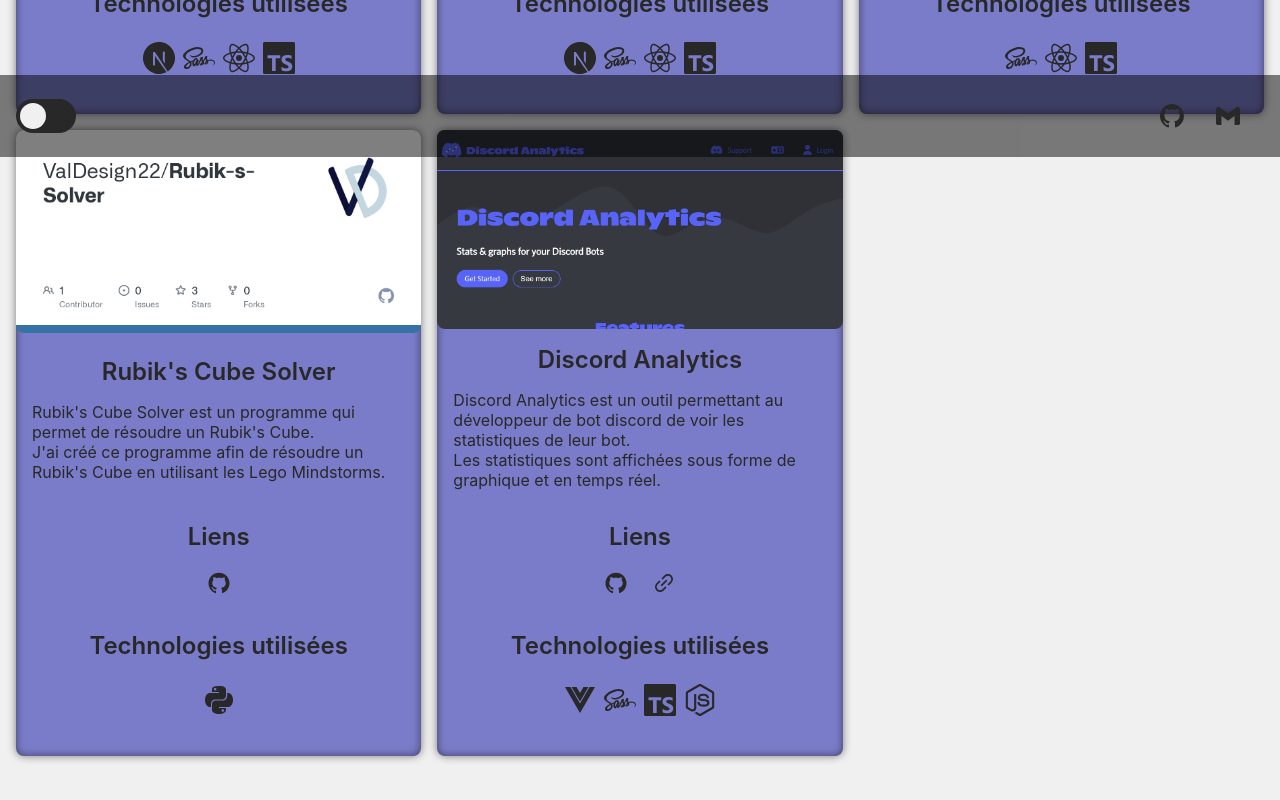
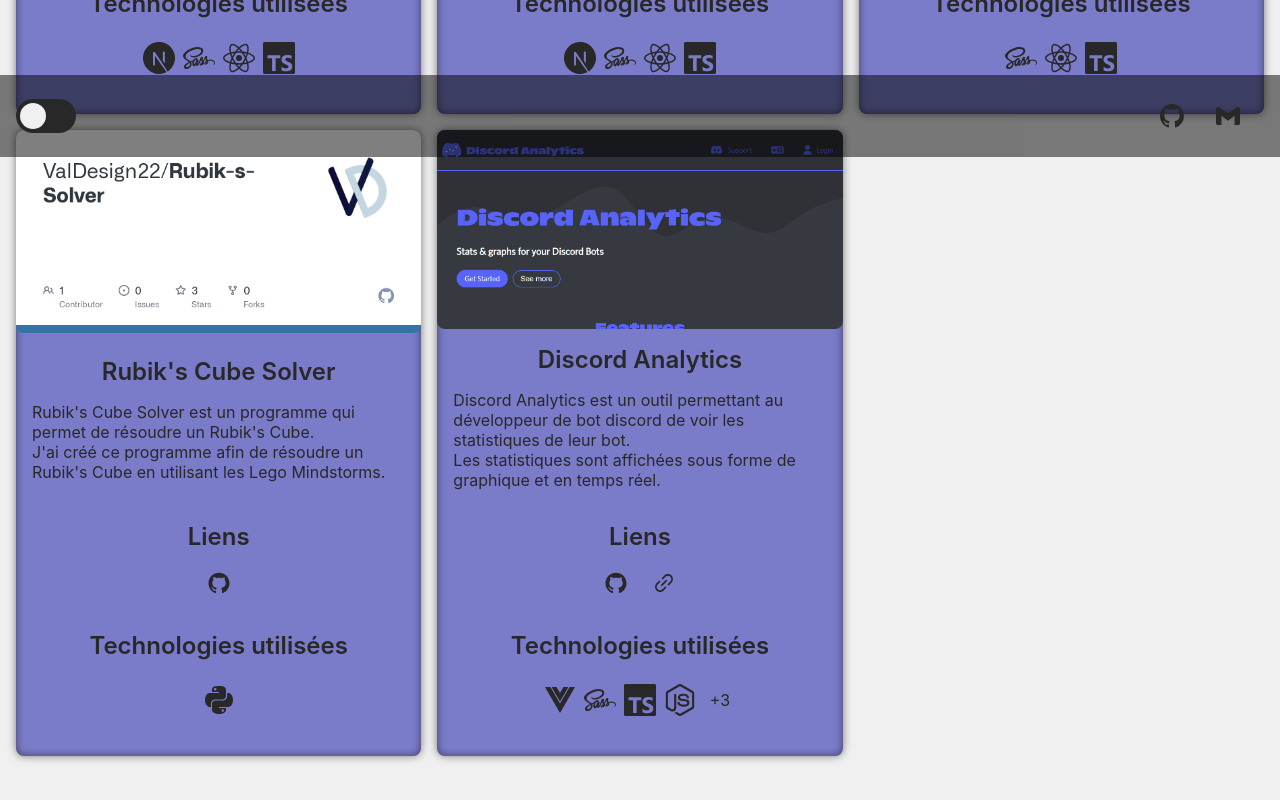
Before and after one commit to ValDesign22/valdesign22.github.io, a Next.js app: page /projects in a window 1280 px wide. Shown: the part 643-1443 px from the top of the page. Built offline with nearby package versions, Linux system fonts and the light colour scheme.

Commit message:
patched some color problems

```diff
--- a/pages/projects.tsx
+++ b/pages/projects.tsx
@@ -108,6 +108,16 @@
                         </>
                       )
                     ))}
+                    {project.tech.length > 4 &&
+                      <span className="more">
+                        +{project.tech.length - 4}
+                        <p className="tooltip">
+                          {project.tech.slice(4).map((tech, index) => (
+                            <span key={index}>{tech}<br /></span>
+                          ))}
+                        </p>
+                      </span>
+                    }
                   </div>
                 </div>
               </div>
--- a/styles/components/Footer.module.scss
+++ b/styles/components/Footer.module.scss
@@ -107,6 +107,10 @@
           white-space: nowrap;
           transition: all 0.3s ease-in-out;
 
+          [data-theme="light"] & {
+            color: var(--black);
+          }
+
           &::after {
             content: "";
             position: absolute;
--- a/styles/globals.scss
+++ b/styles/globals.scss
@@ -4,7 +4,7 @@
   --main-dark: rgb(7, 0, 121);
   --main-darkest: rgb(13, 14, 55);
   --main-bg: rgb(20, 20, 20);
-  --darkest-rgba: rgba(13, 14, 55, 0.5);
+  --darkest-rgba: rgba(123, 124, 201, 0.5);
   --background-fade: linear-gradient(var(--darkest-rgba) 80%, transparent 100%);
 
   --white: rgb(240,240,240);
--- a/styles/pages/Projects.module.scss
+++ b/styles/pages/Projects.module.scss
@@ -147,6 +147,56 @@
               fill: var(--white);
             }
           }
+
+          // .more is a span that contains "+x" where x is the number of technologies not shown, it also has a tooltip that can be seen on hover
+          span.more {
+            display: flex;
+            align-items: center;
+            justify-content: center;
+            height: 2rem;
+            width: 2rem;
+            border-radius: 0.5rem;
+            background-color: var(--main-darkest);
+            transition: scale 0.2s ease-in-out;
+
+            &:hover {
+              scale: 1.1;
+
+              .tooltip {
+                visibility: visible;
+                opacity: 1;
+              }
+            }
+
+            .tooltip {
+              visibility: hidden;
+              opacity: 0;
+              position: absolute;
+              top: -2rem;
+              left: 50%;
+              transform: translateX(-50%);
+              display: flex;
+              align-items: center;
+              justify-content: center;
+              height: 2rem;
+              border-radius: 0.5rem;
+              background-color: var(--darkest-rgba);
+              padding: 0.5rem;
+              transition: opacity 0.2s ease-in-out;
+              z-index: 1;
+              gap: 0.5rem;
+
+              span {
+                font-size: 1rem;
+                font-weight: 400;
+                color: var(--white);
+
+                [data-theme="light"] & {
+                  color: var(--black);
+                }
+              }
+            }
+          }
         }
       }
 
```
